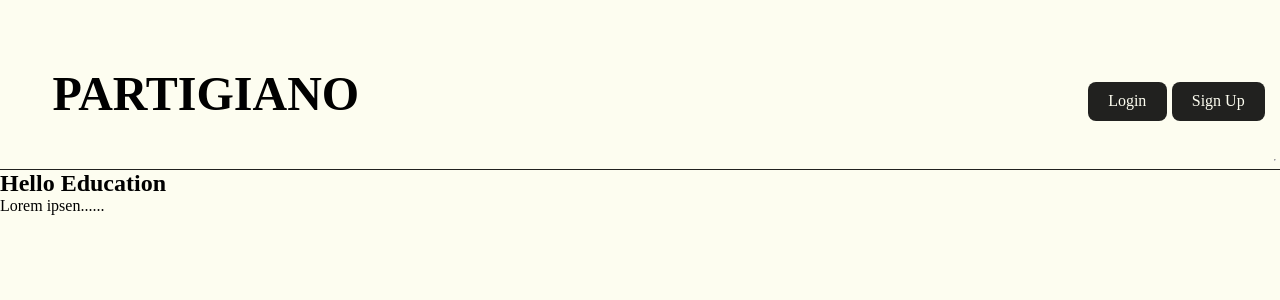
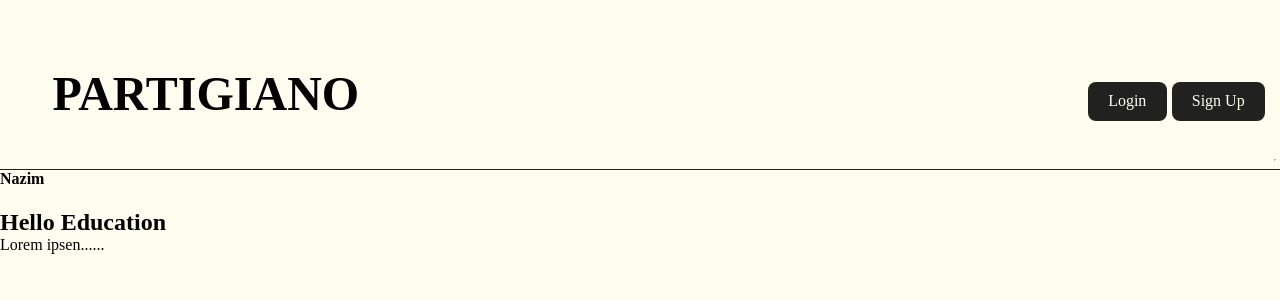
Before and after one commit to ARDhruvo/Partigiano, a React (Vite) app: page /blog/1 in a window 1280 px wide. Shown: the top 300 px of the page. Built offline with nearby package versions, Linux system fonts and the light colour scheme.

Commit message:
author name added

```diff
--- a/src/components/contents.jsx
+++ b/src/components/contents.jsx
@@ -6,7 +6,7 @@ function contents(props) {
       <div className='content'>
           {contents.map((content) => (
               <div className='content-preview' key={content.id}>
-
+                  <h4>{content.author}</h4>
                   <h2>{ content.title }</h2>
                   <p> {content.body} </p>
 
```
